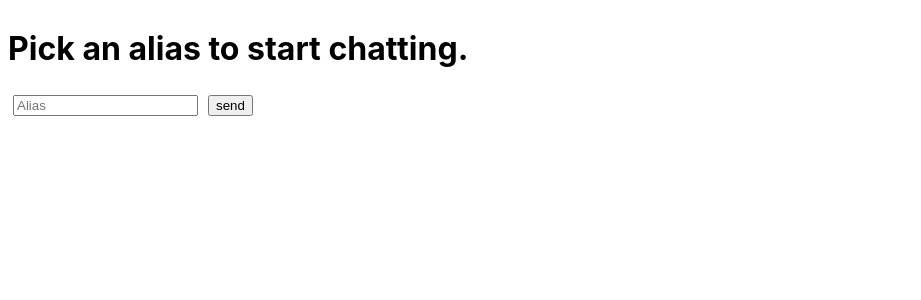
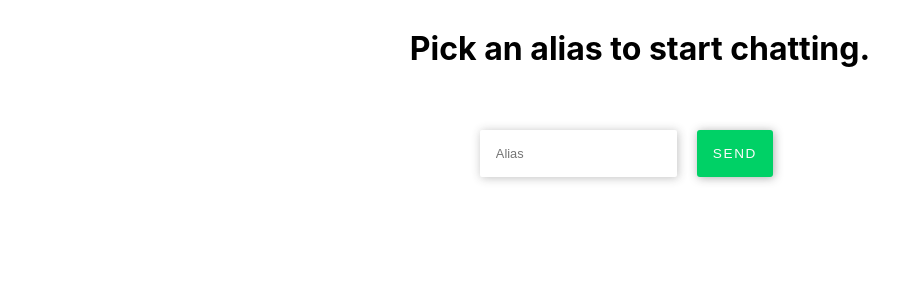
Before and after one commit to condrint/Flask-Chat-App, a React (Create React App) app in the folder client/: page / in a window 1280 px wide. Shown: the top 300 px of the page, without its empty margins (0-921 px from the left). Built offline with nearby package versions, Linux system fonts and the light colour scheme; no server answers.

Commit message:
css changes

```diff
--- a/client/public/index.css
+++ b/client/public/index.css
@@ -20,7 +20,6 @@ code {
 #messageWrapper {
   grid-row: 1;
   border: 3px ridge black;
-  padding: 5px;
   font: 24px/36px sans-serif;
   width: 70%;
   height: 600px;
@@ -34,7 +33,6 @@ code {
 #userWrapper {
   grid-row: 1;
   border: 3px ridge black;
-  padding: 5px;
   font: 24px/36px sans-serif;
   width: 25%;
   height: 600px;
@@ -45,28 +43,25 @@ code {
 }
 
 #chatInputWrapper {
+  grid-column: 1;
   grid-row: 2;
 }
 
-#emoteButton {
+#showEmoteButton {
+  grid-column: 2;
   grid-row: 2;
 }
 
 #input{
-  width: 64%;
+  width: 66%;
 }
 
 li {
   list-style-type: none;
 }
 
-input {
-  margin: 5px;
-}
-
-
 button {
-  margin: auto;
+  margin: 10px;
   padding: 1rem;
   text-transform: uppercase;
   color: #fafafa;
@@ -77,8 +72,64 @@ button {
   transition: .3s all ease;
   letter-spacing: .1rem;
   font-size: .85rem;
-  position: relative;
-  top: 0;
-  right: 0;
-  padding-left: 2.5rem;
 }
+
+input:nth-child(1){
+  margin: 10px;
+  padding: 1rem;
+  font-size: .8rem;
+  border: none;
+  border-radius: 2px;
+  box-shadow: 1px 1px 10px rgba(50,50,50,.3);
+}
+
+input:nth-child(2){
+  margin: 10px;
+  padding: 1rem;
+  text-transform: uppercase;
+  color: #fafafa;
+  background-color:#00d166;
+  border: none;
+  border-radius: 3px;
+  box-shadow: 1px 1px 10px rgba(50,50,50,.4);
+  transition: .3s all ease;
+  letter-spacing: .1rem;
+  font-size: .85rem;
+}
+
+#emoteButtons {
+  background-color: lightgrey;
+  border-radius: 2px;
+  animation-duration: .5s;
+  animation-name: slidein;
+}
+
+@keyframes slidein {
+	0% {
+		transform: translateY(100%);
+	}
+	50%{
+		transform: translateY(-4%);
+	}
+	65%{
+		transform: translateY(2%);
+	}
+	80%{
+		transform: translateY(-2%);
+	}
+	95%{
+		transform: translateY(1%);
+	}
+	100% {
+		transform: translateY(0%);
+	}
+}
+
+#aliasScreen {
+  margin: auto;
+}
+
+#aliasInputWrapper {
+  padding-top: 30px;
+  margin-left: 60px;
+}
--- a/client/src/App.js
+++ b/client/src/App.js
@@ -132,6 +132,9 @@ class App extends Component {
       <div className="App">
         { isLoggedIn ? ( //isLoggedIn is true
           <div>
+            <div id="banner">
+                 <h1> Start chatting! </h1>
+            </div>
             <div id="messageWrapper">
               <Messages messages={messages}/>
             </div>
@@ -142,19 +145,17 @@ class App extends Component {
               <form id="chatInput" onSubmit={this.handleMessageSubmit}>
                 <input id="input" type="text" placeholder="Message" value={this.state.message} onChange={this.handleMessageChange}/>
                 <input id="inputButton" type="submit" value="send"/>
+                <button id="showEmoteButton" onClick={this.showEmotes}>Emotes</button>
               </form>
             </div>
             <div id="emoteWrapper">
-              <div id="emoteButton">
-                <button id="showEmoteButton" onClick={this.showEmotes}>Emotes</button>
-              </div>
               <div>
                 {this.state.emotesVisible && <Emotes sendEmote={this.handleEmoteSubmit}/>}
               </div>
             </div>
           </div>
           ):( //isLoggedIn is false
-            <div>
+            <div id="aliasScreen">
               <div id="welcomeText">
                 <h1> Pick an alias to start chatting. </h1>
               </div>
--- a/client/src/Emotes.js
+++ b/client/src/Emotes.js
@@ -8,7 +8,7 @@ class Emotes extends Component{
 
     render(){
         return(
-            <div>
+            <div id="emoteButtons">
             { emotes &&
                     emotes.map((item, index) =>
                         <button onClick={() => this.props.sendEmote(index)} key={index}>{item}</button>
```
